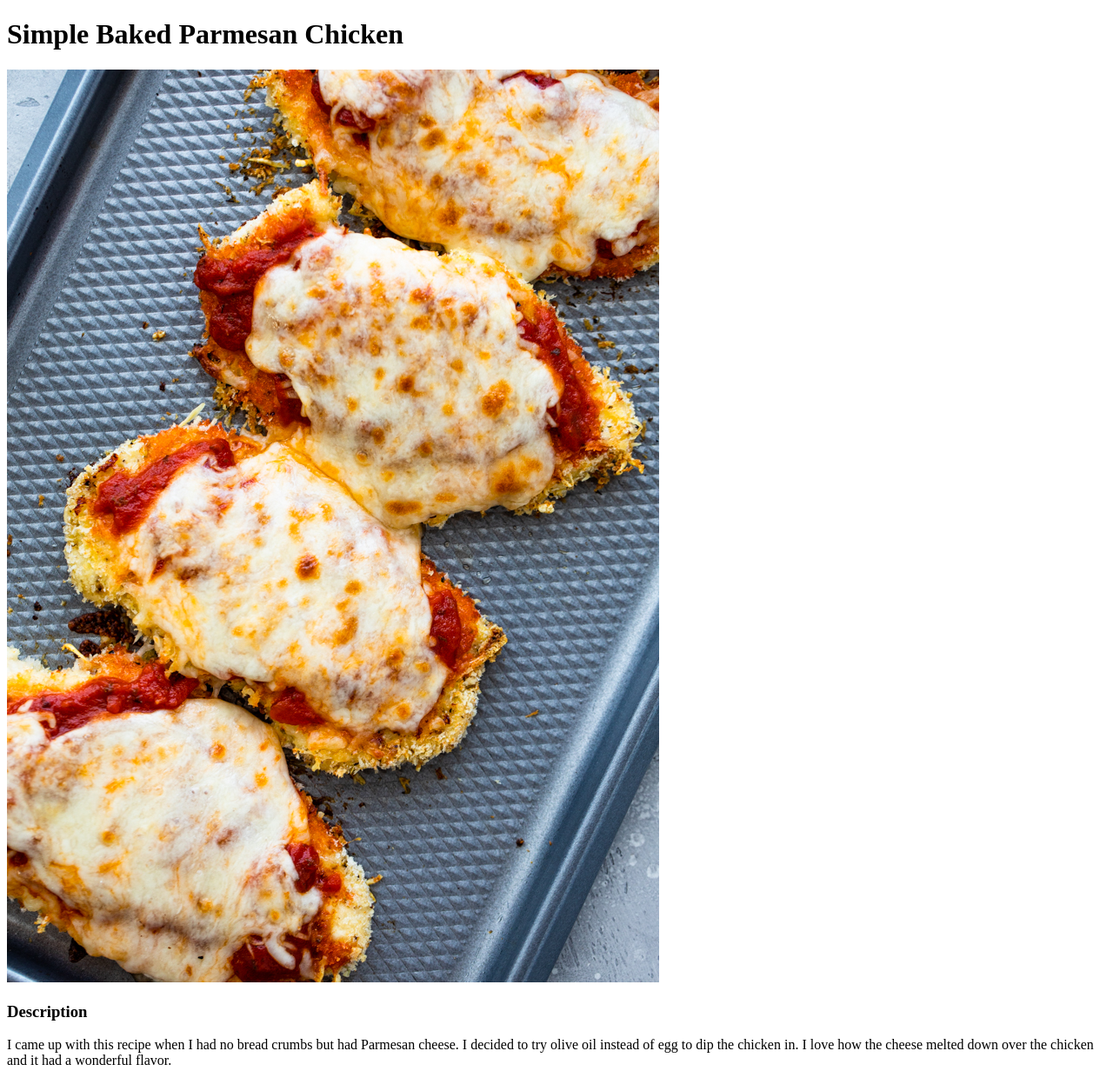
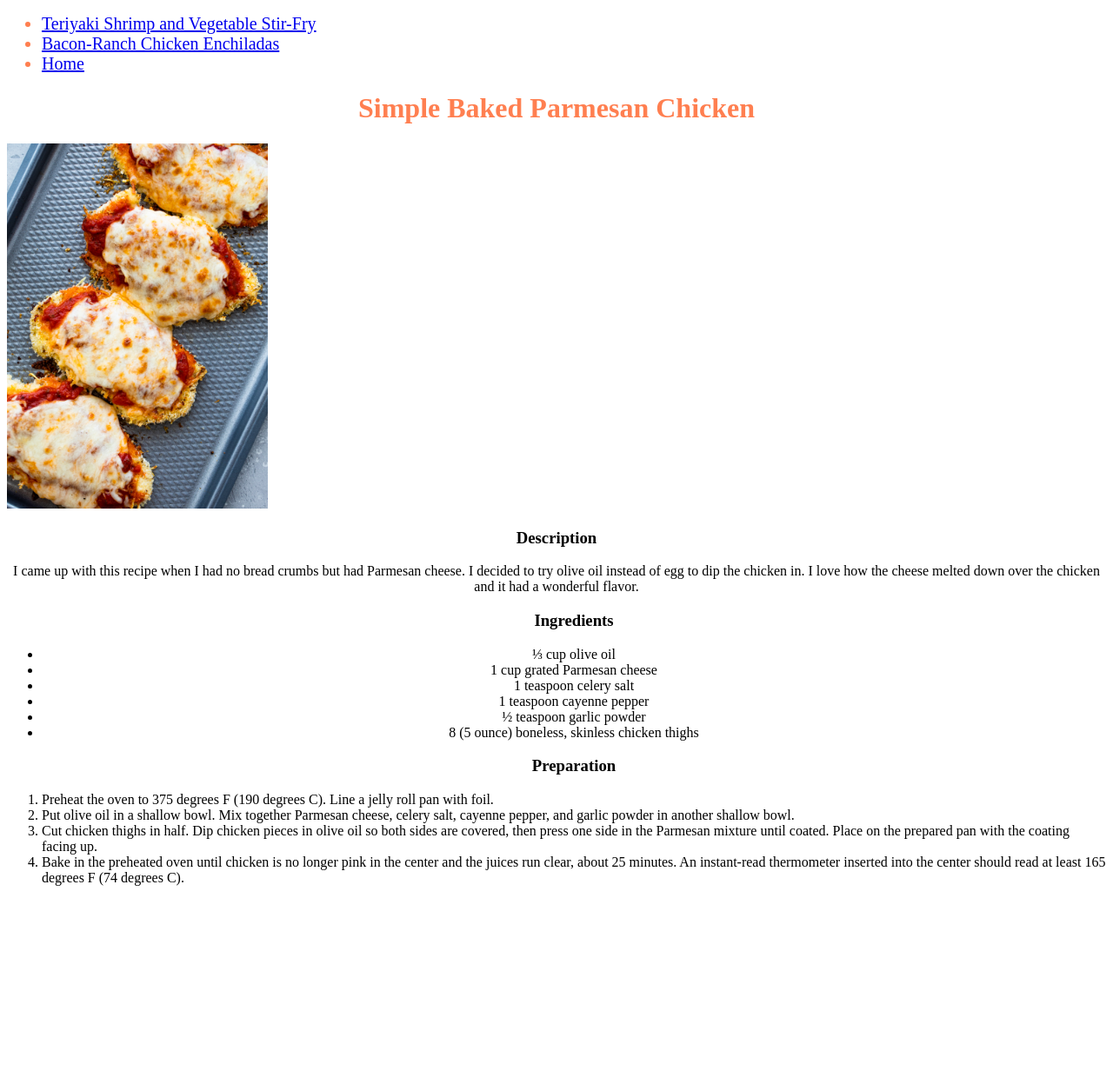
Before and after one commit to alexthedesigner0/odin-recipes, a plain HTML site: page recipes/parmesan_chicken.html in a window 1280 px wide. Shown: the top 1232 px of the page at 87% size. After the commit the page ends 1035 px from the top, so only its background shows below. Drawn offline with Linux system fonts and the light colour scheme.

Commit message:
added classes and id

```diff
--- a/recipes/parmesan_chicken.html
+++ b/recipes/parmesan_chicken.html
@@ -1,15 +1,21 @@
 <!DOCTYPE HTML>
 <html>
     <head>
+        <link rel="stylesheet" href="../style/style.css">
         <title>Welcome to Odin Recipes</title>
     </head>
     <body>
-        <h1>Simple Baked Parmesan Chicken</h1>
-        <img src="../images/chicken_parmesan.jpeg" alt="Simple Baked Parmesan Chicken">
-        <h3>Description</h3>
-        <p>I came up with this recipe when I had no bread crumbs but had Parmesan cheese. I decided to try olive oil instead of egg to dip the chicken in. I love how the cheese melted down over the chicken and it had a wonderful flavor.</p>
         <ul>
-            <h3>Ingredients</h3>
+            <li class="recipes"><a href="../recipes/teriyaki_shrimp.html">Teriyaki Shrimp and Vegetable Stir-Fry</a></li>
+            <li class="recipes"><a href="../recipes/chicken_enchiladas.html">Bacon-Ranch Chicken Enchiladas</a></li>
+            <li class="recipes"><a href="../index.html">Home</a></li>
+        </ul>
+        <h1 class="subject">Simple Baked Parmesan Chicken</h1>
+        <img id="parmesan" src="../images/chicken_parmesan.jpeg" alt="Simple Baked Parmesan Chicken">
+        <h3 class="description">Description</h3>
+        <p class="description">I came up with this recipe when I had no bread crumbs but had Parmesan cheese. I decided to try olive oil instead of egg to dip the chicken in. I love how the cheese melted down over the chicken and it had a wonderful flavor.</p>
+        <ul class="list">
+            <h3 class="ingredients">Ingredients</h3>
             <li>⅓ cup olive oil </li>
             <li>1 cup grated Parmesan cheese </li>
             <li>1 teaspoon celery salt </li>
@@ -18,15 +24,11 @@
             <li>8 (5 ounce) boneless, skinless chicken thighs </li>
         </ul>
         <ol>
+            <h3 class="preparation">Preparation</h3>
             <li>Preheat the oven to 375 degrees F (190 degrees C). Line a jelly roll pan with foil.</li>
             <li>Put olive oil in a shallow bowl. Mix together Parmesan cheese, celery salt, cayenne pepper, and garlic powder in another shallow bowl.</li>
             <li>Cut chicken thighs in half. Dip chicken pieces in olive oil so both sides are covered, then press one side in the Parmesan mixture until coated. Place on the prepared pan with the coating facing up.</li>
             <li>Bake in the preheated oven until chicken is no longer pink in the center and the juices run clear, about 25 minutes. An instant-read thermometer inserted into the center should read at least 165 degrees F (74 degrees C).</li>
         </ol>
-        <ul>
-            <li><a href="../recipes/teriyaki_shrimp.html">Teriyaki Shrimp and Vegetable Stir-Fry</a></li>
-            <li><a href="../recipes/chicken_enchiladas.html">Bacon-Ranch Chicken Enchiladas</a></li>
-            <li><a href="../index.html">Home</a></li>
-        </ul>
     </body>
 </html>
```
